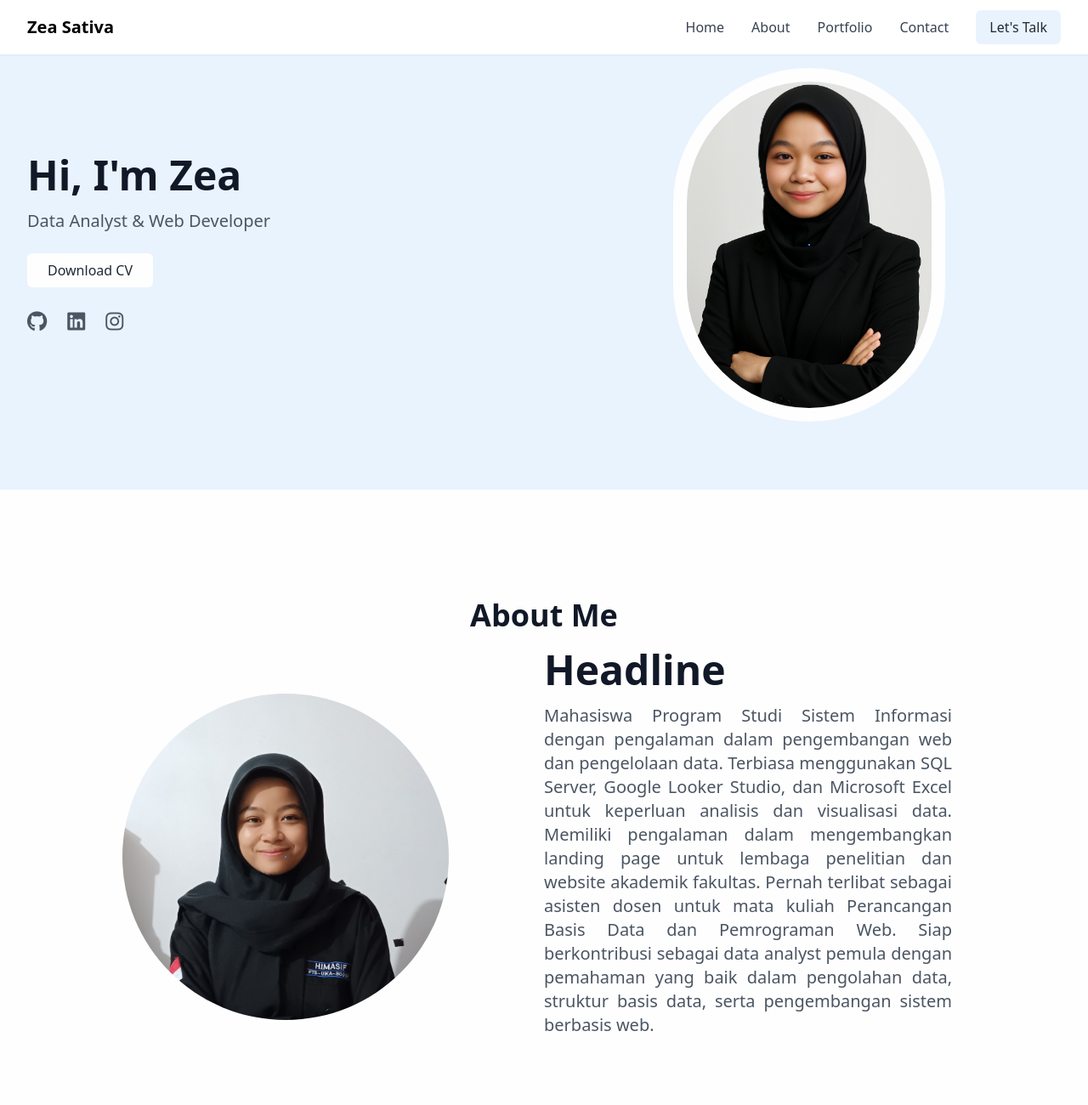
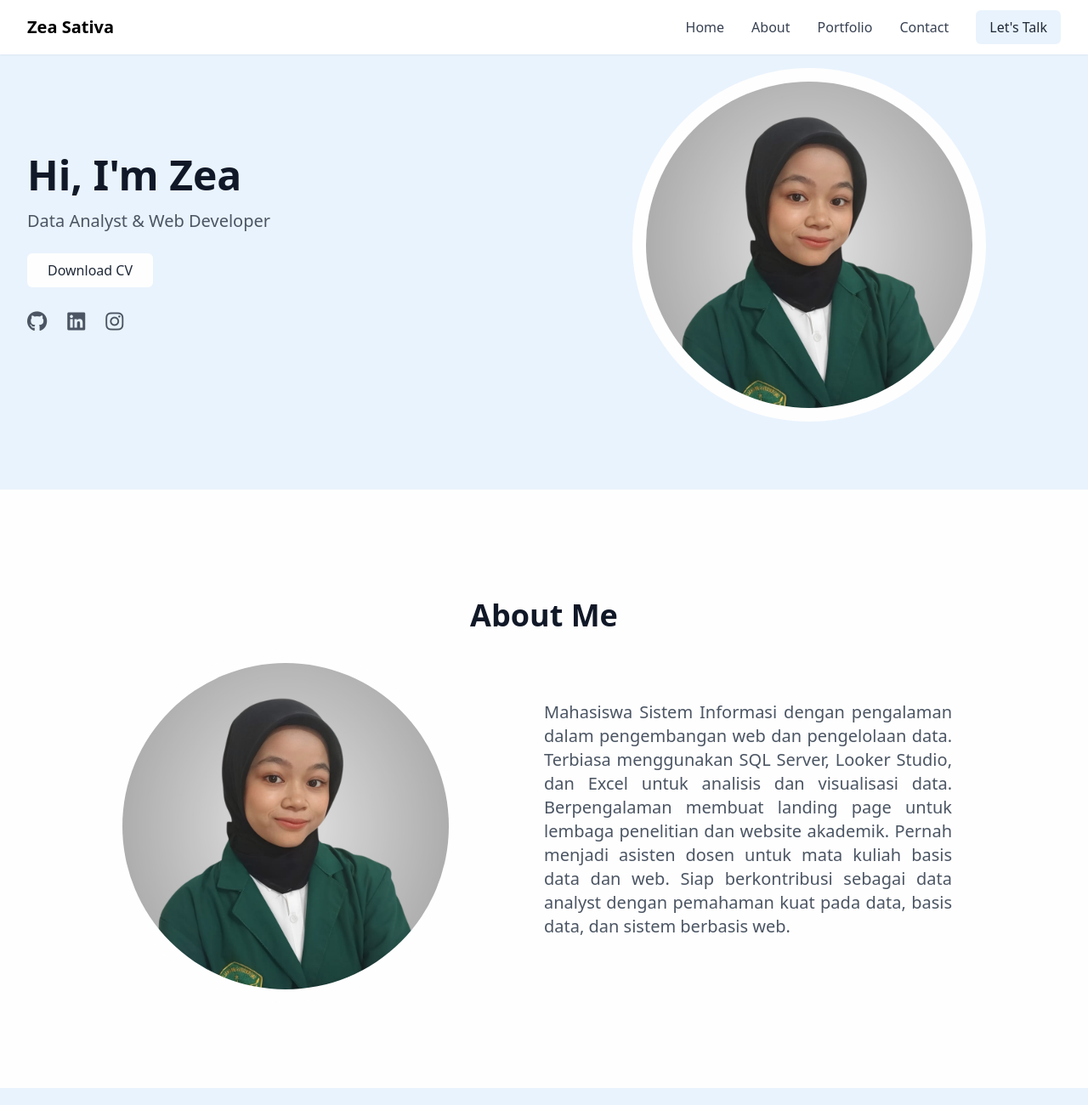
Before and after one commit to zeasativa12/PORTOFOLIO_ZEA, a website: page index.html in a window 1280 px wide. Shown: the top 1300 px of the page at 85% size. Drawn offline with nearby package versions, Linux system fonts and the light colour scheme.

Commit message:
index.html

```diff
--- a/index.html
+++ b/index.html
@@ -162,11 +162,11 @@
                 class="bg-[#FEFEFE] rounded-full p-4 flex items-center justify-center"
               >
                 <img
-                  src="img/zeaprofesional.png"
+                  src="img/fotofix.png"
                   alt=""
-                  class="rounded-full w-40 h-40 sm:w-56 sm:h-56 md:w-72 md:h-72 lg:w-90 lg:h-96 object-cover"
+                  class="rounded-full w-50 h-50 sm:w-56 sm:h-56 md:w-72 md:h-72 lg:w-96 lg:h-96 object-cover"
                 />
-                <h1 class="absolute border border-blue-500"></h1>
+
               </div>
             </div>
           </div>
@@ -189,28 +189,25 @@
               class="bg-[#FEFEFE] rounded-full p-4 flex items-center justify-center"
             >
               <img
-                src="img/ZEA2.jpg"
+                src="img/fotofix.png"
                 alt="foto kamu"
                 class="rounded-full w-48 h-48 sm:w-56 sm:h-56 md:w-72 md:h-72 lg:w-96 lg:h-96 object-cover"
               />
-              <h1 class="absolute border border-blue-500"></h1>
+
             </div>
           </div>
 
           <!-- right Content -->
           <div class="md:w-1/2 text-center md:text-left mt-8 md:mt-0">
             <h1 class="text-4xl md:text-5xl font-bold text-gray-900 mb-4">
-              Headline
+
             </h1>
             <p class="text-justify w-[30rem] text-xl text-gray-600 mb-8">
-              Mahasiswa Program Studi Sistem Informasi dengan pengalaman dalam pengembangan
-              web dan pengelolaan data. Terbiasa menggunakan SQL Server, Google Looker Studio, dan
-              Microsoft Excel untuk keperluan analisis dan visualisasi data. Memiliki pengalaman dalam
-              mengembangkan landing page untuk lembaga penelitian dan website akademik fakultas.
-              Pernah terlibat sebagai asisten dosen untuk mata kuliah Perancangan Basis Data dan
-              Pemrograman Web. Siap berkontribusi sebagai data analyst pemula dengan pemahaman
-              yang baik dalam pengolahan data, struktur basis data, serta pengembangan sistem berbasis
-              web.
+              Mahasiswa Sistem Informasi dengan pengalaman dalam pengembangan web dan pengelolaan data.
+              Terbiasa menggunakan SQL Server, Looker Studio, dan Excel untuk analisis dan visualisasi data.
+              Berpengalaman membuat landing page untuk lembaga penelitian dan website akademik.
+              Pernah menjadi asisten dosen untuk mata kuliah basis data dan web.
+              Siap berkontribusi sebagai data analyst dengan pemahaman kuat pada data, basis data, dan sistem berbasis web.
             </p>
           </div>
         </div>
@@ -422,7 +419,7 @@
           <div class="col-span-1 md:col-span-2">
             <h3 class="text-xl font-bold mb-4">Zea Sativa</h3>
             <p class="text-gray-400 mb-4">
-              Mahasiswa yang aktif belajar dan mengembangkan skill di bidang web development.
+              Mahasiswa yang aktif belajar dan mengembangkan skill di bidang Data Analyst & web development.
               Portofolio ini dibuat untuk mendokumentasikan hasil karya dan pembelajaran saya.
             </p>
             <div class="flex space-x-4">
```
